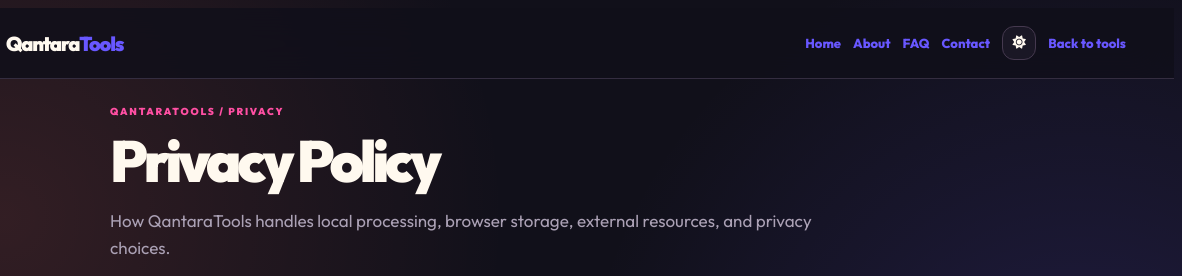
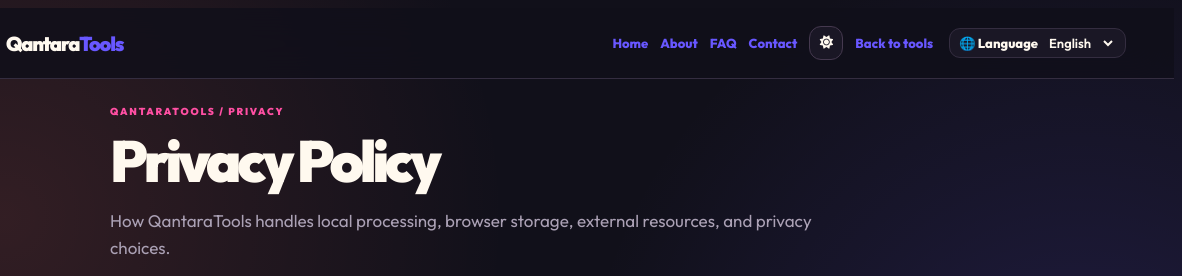
Before and after one commit to fawy211/qantaratools, a website: page privacy.html in a window 1280 px wide. Shown: the top 276 px of the page, 98-1280 px from the left. Drawn offline with Linux system fonts and the light colour scheme.

Commit message:
Add shared language selector to static information pages

```diff
--- a/privacy.html
+++ b/privacy.html
@@ -31,4 +31,5 @@
 <section class="qt-policy-section"><h2>8. Children and contact</h2><p>The toolkit is general-purpose and is not directed at children. For support or privacy questions, contact <a href="mailto:support@qantaratools.com">support@qantaratools.com</a>. Do not email passwords, private keys, or confidential files.</p></section>
 <section class="qt-policy-section"><h2>9. Changes</h2><p>This policy may change when tools, plugins, hosting, analytics, advertising, or external providers change. The date above identifies the current version.</p></section></div></main>
 <footer class="qt-policy-footer">© 2026 QantaraTools · <a href="privacy.html">Privacy</a> · <a href="terms.html">Terms</a> · <a href="contact.html">Contact</a></footer>
+<script src="assets/js/language-switcher.js" defer></script>
 </body></html>
```
